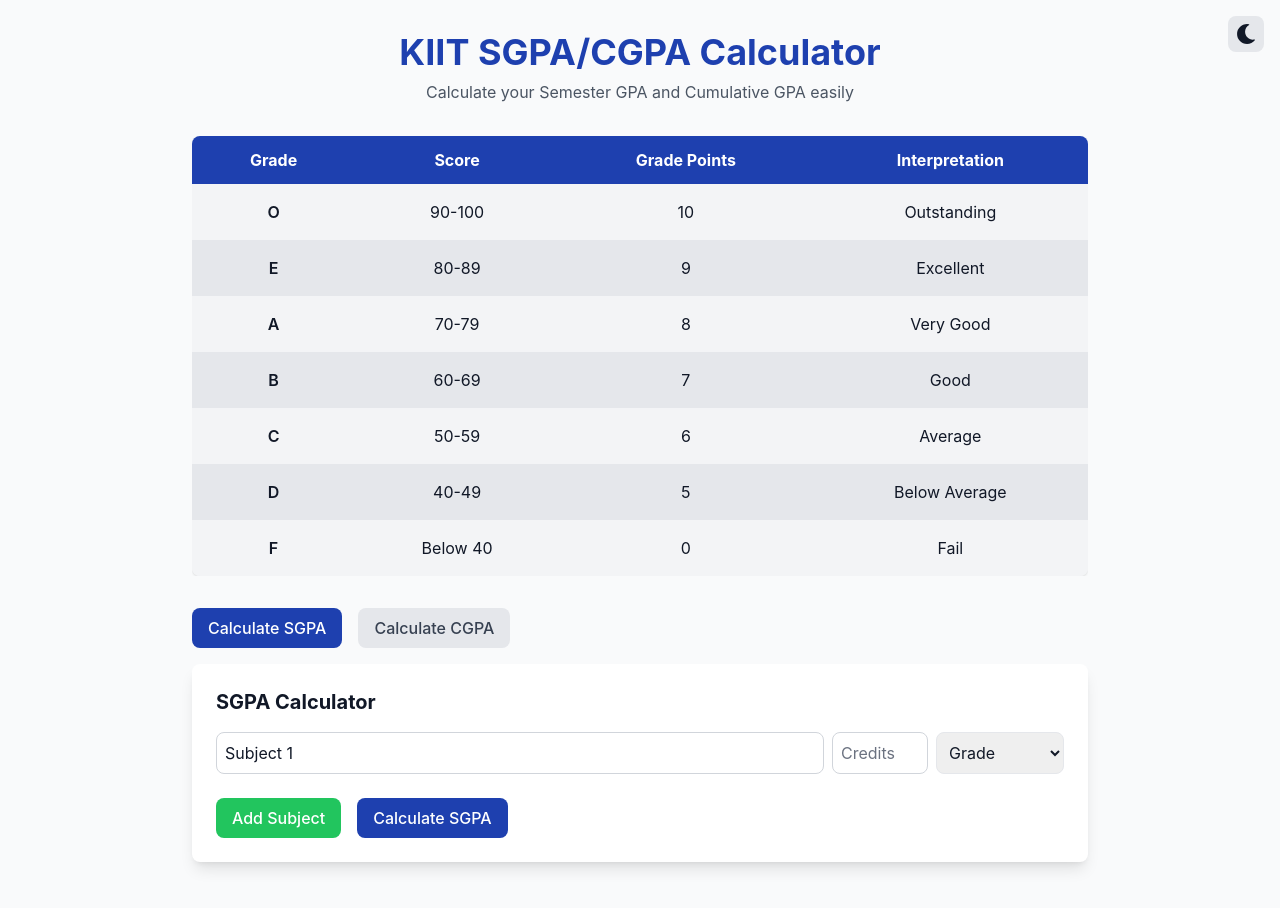
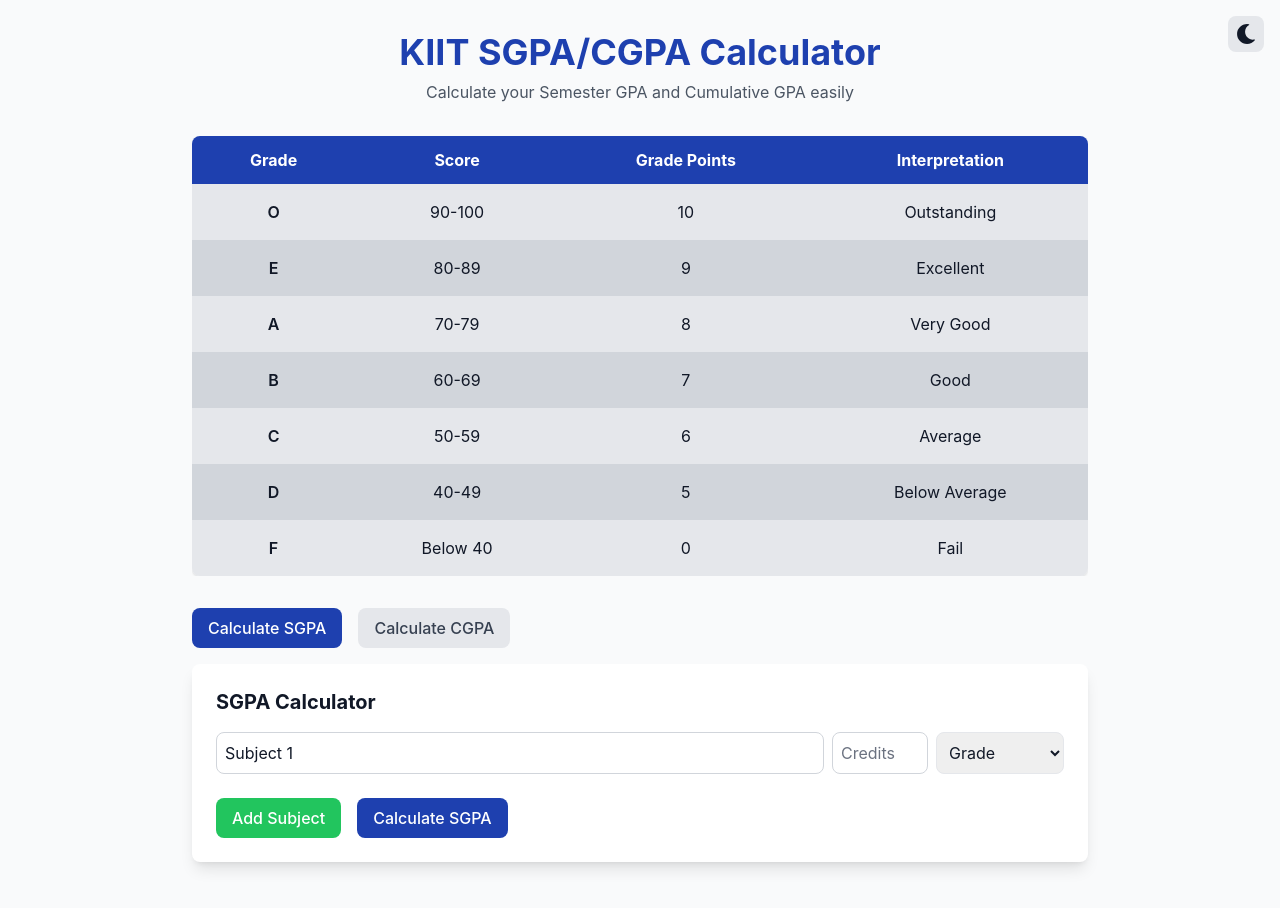
Before and after one commit to ravikant-diwakar/KIIT-SGPA-CGPA-CALCULATOR, a React (Vite) app: page / in a window 1280 px wide. Shown: the top 908 px of the page. Built offline with nearby package versions, Linux system fonts and the light colour scheme.

Commit message:
Initial commit

```diff
--- a/src/components/GradeTable.jsx
+++ b/src/components/GradeTable.jsx
@@ -28,8 +28,8 @@
               key={index}
               className={
                 index % 2 === 0
-                  ? 'bg-gray-100 dark:bg-gray-800'
-                  : 'bg-gray-200 dark:bg-gray-700'
+                  ? 'bg-gray-200 dark:bg-gray-800'
+                  : 'bg-gray-300 dark:bg-gray-700'
               }
             >
               <td className="px-2 py-3 sm:px-4 sm:py-3 md:px-6 md:py-4 text-center font-semibold text-xs sm:text-sm md:text-base">{item.grade}</td>
```
